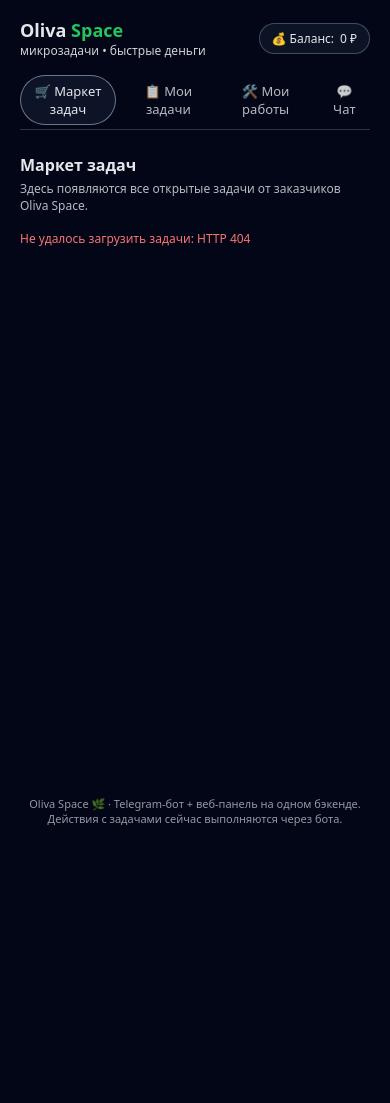
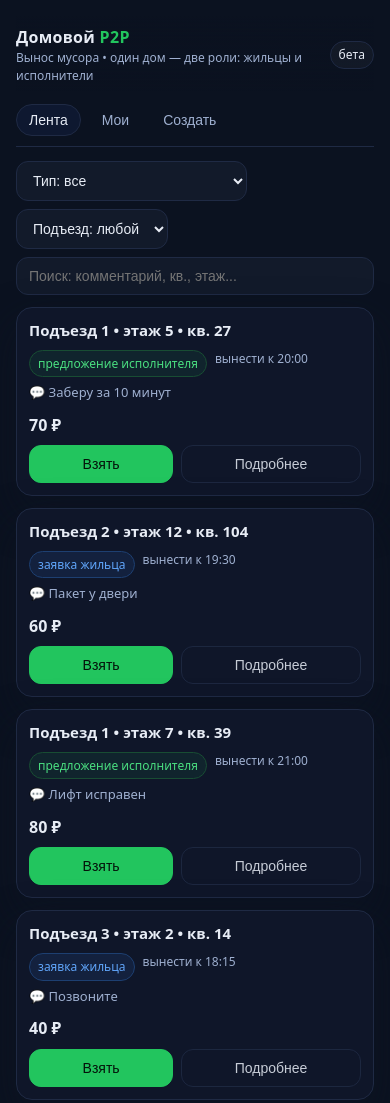
Before and after one commit to ryazanovegor/oliva-space, a website: page public/index.html in a window 390 px wide. Shown: the top 1103 px of the page. Before the commit the page ends 844 px from the top, so only its background shows below. Drawn offline with Linux system fonts and the light colour scheme; no server answers.

Commit message:
Домовой P2P: новый интерфейс (лента/мои/создать)

```diff
--- a/public/index.html
+++ b/public/index.html
@@ -2,425 +2,366 @@
 <html lang="ru">
 <head>
   <meta charset="UTF-8" />
-  <title>Oliva Space 🌿 — биржа микрозадач</title>
+  <title>Домовой P2P • Вынос мусора</title>
   <meta name="viewport" content="width=device-width, initial-scale=1" />
 
-  <!-- Telegram WebApp JS -->
+  <!-- Telegram WebApp (совместимо с твоей кнопкой Open) -->
   <script src="https://telegram.org/js/telegram-web-app.js"></script>
 
   <style>
-    * {
-      box-sizing: border-box;
-      margin: 0;
-      padding: 0;
-      font-family: system-ui, -apple-system, BlinkMacSystemFont, "Segoe UI", sans-serif;
+    :root{
+      --bg:#0b1220;
+      --panel:#121a2a;
+      --border:#1f2a44;
+      --muted:#9fb0d0;
+      --text:#e7ecf5;
+      --accent:#22c55e;
+      --accent-2:#3b82f6;
+      --danger:#ef4444;
+      --warn:#f59e0b;
+      --card:#0f172aee;
+      --shadow:0 18px 40px rgba(13,20,35,.6);
+      --radius:16px;
     }
 
-    body {
-      background: #020617;
-      color: #e5e7eb;
-      min-height: 100vh;
-      display: flex;
-      flex-direction: column;
+    *{box-sizing:border-box}
+    html,body{height:100%}
+    body{
+      margin:0; background:var(--bg); color:var(--text);
+      font:500 16px/1.45 system-ui,-apple-system,BlinkMacSystemFont,"Segoe UI",Roboto,Ubuntu,"Helvetica Neue",Arial;
+      display:flex; flex-direction:column;
     }
 
-    .app {
-      flex: 1;
-      padding: 18px 20px 24px;
-      max-width: 1100px;
-      width: 100%;
-      margin: 0 auto;
-      display: flex;
-      flex-direction: column;
-      gap: 16px;
+    .wrap{width:100%; max-width:980px; margin:0 auto; padding:16px 16px 24px}
+
+    header{
+      display:flex; align-items:center; justify-content:space-between; gap:12px;
+      padding:10px 0 14px; position:sticky; top:0; background:linear-gradient(180deg,var(--bg),transparent 92%);
+      z-index:5;
     }
+    .logo{font-weight:800; letter-spacing:.3px}
+    .logo span{color:var(--accent)}
+    .hint{font-size:12px; color:var(--muted)}
 
-    header {
-      display: flex;
-      justify-content: space-between;
-      align-items: center;
-      gap: 12px;
+    .tabs{
+      display:flex; gap:8px; border-bottom:1px solid var(--border); padding:6px 0 10px; margin-bottom:14px;
     }
+    .tab{
+      padding:7px 12px; font-size:14px; border-radius:999px;
+      border:1px solid transparent; color:var(--muted); cursor:pointer; transition:.15s;
+      background:transparent;
+    }
+    .tab.active{border-color:var(--border); color:var(--text); background:#0e1830}
 
-    .logo {
-      font-weight: 700;
-      font-size: 18px;
+    .toolbar{
+      display:flex; gap:8px; flex-wrap:wrap; margin-bottom:12px
     }
+    .select, .input{
+      background:var(--panel); border:1px solid var(--border); color:var(--text);
+      border-radius:12px; padding:10px 12px; font-size:14px;
+    }
+    .input{flex:1 1 180px}
 
-    .logo span {
-      color: #22c55e;
+    .section{display:none}
+    .section.active{display:block}
+
+    .list{
+      display:flex; flex-direction:column; gap:12px; min-height:120px;
     }
+    .card{
+      background:var(--card); border:1px solid var(--border); border-radius:var(--radius);
+      box-shadow:var(--shadow); padding:12px 12px;
+    }
+    .row{display:flex; justify-content:space-between; gap:12px; align-items:flex-start}
+    .title{font-size:15px; font-weight:700}
+    .price{font-weight:800}
+    .muted{color:var(--muted); font-size:13px}
+    .pill{
+      font-size:12px; padding:4px 8px; border-radius:999px;
+      border:1px solid var(--border); background:rgba(255,255,255,.03)
+    }
+    .pill.exec{color:#4ade80; border-color:#184d33; background:rgba(34,197,94,.08)}
+    .pill.cust{color:#60a5fa; border-color:#1d3f71; background:rgba(59,130,246,.10)}
 
-    .tagline {
-      font-size: 12px;
-      opacity: 0.9;
+    .meta{display:flex; gap:8px; flex-wrap:wrap; margin:8px 0 6px}
+    .meta .k{color:var(--muted); font-size:12px}
+
+    .actions{display:flex; gap:8px; margin-top:8px}
+    .btn{
+      flex:0 0 auto; padding:10px 12px; font-size:14px; border-radius:12px;
+      border:1px solid var(--border); background:transparent; color:var(--text); cursor:pointer
     }
+    .btn:active{transform:translateY(1px)}
+    .btn-primary{background:var(--accent); border-color:var(--accent); color:#04120a}
+    .btn-ghost{opacity:.85}
+    .btn-danger{background:var(--danger); border-color:var(--danger); color:#fff}
+    .btn-block{width:100%}
 
-    .balance-pill {
-      padding: 6px 12px;
-      border-radius: 999px;
-      background: rgba(15, 23, 42, 0.8);
-      border: 1px solid rgba(148, 163, 184, 0.4);
-      font-size: 12px;
-      display: inline-flex;
-      align-items: center;
-      gap: 6px;
+    /* форма */
+    .form{
+      display:grid; gap:10px; grid-template-columns:1fr 1fr; background:var(--card);
+      padding:14px; border:1px solid var(--border); border-radius:var(--radius)
     }
+    .form h3{grid-column:1/-1; margin:4px 0 10px}
+    .field{display:flex; flex-direction:column; gap:6px}
+    .label{font-size:13px; color:var(--muted)}
+    .form .input, .form .select{width:100%}
+    .radio-line{grid-column:1/-1; display:flex; gap:8px}
+    .radio{display:flex; gap:8px; align-items:center; background:var(--panel); border:1px solid var(--border); padding:8px 10px; border-radius:12px}
+    .form .btn-primary{grid-column:1/-1; margin-top:6px}
+    .form small{color:var(--muted); grid-column:1/-1}
 
-    .balance-pill button {
-      border: none;
-      background: #22c55e;
-      color: #020617;
-      border-radius: 999px;
-      padding: 4px 10px;
-      font-size: 11px;
-      cursor: pointer;
-    }
+    .empty{padding:14px; border:1px dashed var(--border); border-radius:12px; color:var(--muted); text-align:center}
 
-    .tabs {
-      display: flex;
-      gap: 8px;
-      margin-bottom: 8px;
-      border-bottom: 1px solid rgba(51, 65, 85, 0.8);
-      padding-bottom: 4px;
-    }
-
-    .tab {
-      font-size: 13px;
-      padding: 6px 10px;
-      border-radius: 999px;
-      cursor: pointer;
-      border: 1px solid transparent;
-      display: inline-flex;
-      align-items: center;
-      gap: 4px;
-      opacity: 0.8;
-      background: transparent;
-      color: inherit;
-    }
-
-    .tab.active {
-      background: rgba(15, 23, 42, 0.9);
-      border-color: rgba(148, 163, 184, 0.7);
-      opacity: 1;
-    }
-
-    main {
-      flex: 1;
-      display: flex;
-      flex-direction: column;
-      gap: 16px;
-    }
-
-    .panel {
-      display: none;
-    }
-
-    .panel.active {
-      display: block;
-    }
-
-    .panel-header {
-      margin-bottom: 8px;
-    }
-
-    .panel-header h2 {
-      font-size: 16px;
-      margin-bottom: 4px;
-    }
-
-    .panel-subtitle {
-      font-size: 12px;
-      opacity: 0.8;
-    }
-
-    .task-list {
-      margin-top: 4px;
-      display: flex;
-      flex-direction: column;
-      gap: 8px;
-      max-height: 420px;
-      overflow-y: auto;
-      padding-right: 4px;
-    }
-
-    .task {
-      background: rgba(15, 23, 42, 0.9);
-      border-radius: 14px;
-      padding: 8px 10px;
-      border: 1px solid rgba(51, 65, 85, 0.9);
-      display: grid;
-      grid-template-columns: 1fr auto;
-      gap: 4px 10px;
-      align-items: center;
-    }
-
-    .task-title {
-      font-size: 13px;
-      font-weight: 500;
-    }
-
-    .task-meta {
-      font-size: 11px;
-      opacity: 0.75;
-    }
-
-    .task-status {
-      font-size: 11px;
-      padding: 3px 8px;
-      border-radius: 999px;
-      justify-self: flex-end;
-      text-transform: lowercase;
-    }
-
-    .status-open {
-      background: rgba(34, 197, 94, 0.16);
-      color: #4ade80;
-    }
-
-    .task-actions {
-      grid-column: 1 / -1;
-      display: flex;
-      gap: 6px;
-      margin-top: 4px;
-    }
-
-    .btn {
-      border-radius: 999px;
-      border: 1px solid rgba(148, 163, 184, 0.6);
-      background: transparent;
-      color: #e5e7eb;
-      font-size: 11px;
-      padding: 4px 10px;
-      cursor: pointer;
-    }
-
-    .btn-primary {
-      background: #22c55e;
-      color: #020617;
-      border-color: #22c55e;
-    }
-
-    .btn-ghost {
-      background: transparent;
-    }
-
-    .btn[disabled] {
-      opacity: 0.4;
-      cursor: default;
-    }
-
-    .empty-state,
-    .error-state {
-      margin-top: 8px;
-      font-size: 12px;
-      opacity: 0.7;
-    }
-
-    .error-state {
-      color: #f97373;
-      opacity: 1;
-    }
-
-    footer {
-      padding: 10px 20px 18px;
-      font-size: 11px;
-      opacity: 0.65;
-      text-align: center;
+    footer{margin-top:18px; color:var(--muted); font-size:12px; text-align:center}
+    @media (max-width:640px){
+      .form{grid-template-columns:1fr}
+      .row{flex-direction:column; align-items:flex-start}
+      .actions{width:100%}.actions .btn{flex:1 1 auto}
     }
   </style>
 </head>
 <body>
-  <div class="app">
-    <!-- ====== ШАПКА ====== -->
+  <div class="wrap">
     <header>
       <div>
-        <div class="logo">
-          Oliva <span>Space</span>
-        </div>
-        <div class="tagline">микрозадачи • быстрые деньги</div>
+        <div class="logo">Домовой <span>P2P</span></div>
+        <div class="hint">Вынос мусора • один дом — две роли: жильцы и исполнители</div>
+      </div>
+      <div class="pill">бета</div>
+    </header>
+
+    <nav class="tabs">
+      <button class="tab active" data-tab="feed">Лента</button>
+      <button class="tab" data-tab="mine">Мои</button>
+      <button class="tab" data-tab="create">Создать</button>
+    </nav>
+
+    <!-- FEED -->
+    <section id="feed" class="section active">
+      <div class="toolbar">
+        <select id="filterType" class="select">
+          <option value="all">Тип: все</option>
+          <option value="offer">Предложения исполнителей</option>
+          <option value="request">Заявки жильцов</option>
+        </select>
+        <select id="filterEntrance" class="select">
+          <option value="all">Подъезд: любой</option>
+          <option value="1">1 подъезд</option>
+          <option value="2">2 подъезд</option>
+          <option value="3">3 подъезд</option>
+          <option value="4">4 подъезд</option>
+        </select>
+        <input id="search" class="input" placeholder="Поиск: комментарий, кв., этаж..." />
       </div>
 
-      <div class="balance-pill" id="balance-label">
-        💰 Баланс: <span id="balance-value">0 ₽</span>
-      </div>
-    </header>
+      <div id="feedList" class="list"></div>
+      <div id="feedEmpty" class="empty" style="display:none">Пока пусто. Создайте объявление на вкладке «Создать»</div>
+    </section>
 
-    <!-- ====== ВКЛАДКИ ====== -->
-    <nav class="tabs">
-      <button class="tab active" data-tab="market">🛒 Маркет задач</button>
-      <button class="tab" data-tab="my-tasks">📋 Мои задачи</button>
-      <button class="tab" data-tab="my-works">🛠️ Мои работы</button>
-      <button class="tab" data-tab="chat">💬 Чат</button>
-    </nav>
+    <!-- MY -->
+    <section id="mine" class="section">
+      <div class="list" id="myList"></div>
+      <div class="empty" id="myEmpty" style="display:none">У вас ещё нет объявлений.</div>
+    </section>
 
-    <!-- ====== СОДЕРЖИМОЕ ВКЛАДОК ====== -->
-    <main>
-      <!-- МАРКЕТ ЗАДАЧ -->
-      <section class="panel active" data-panel="market">
-        <div class="panel-header">
-          <h2>Маркет задач</h2>
-          <p class="panel-subtitle">
-            Здесь появляются все открытые задачи от заказчиков Oliva Space.
-          </p>
+    <!-- CREATE -->
+    <section id="create" class="section">
+      <form id="createForm" class="form">
+        <h3>Создать объявление</h3>
+
+        <div class="radio-line">
+          <label class="radio">
+            <input type="radio" name="kind" value="offer" checked />
+            Я исполнитель — <b>предложение</b> (я вынесу, назначаю цену)
+          </label>
+          <label class="radio">
+            <input type="radio" name="kind" value="request" />
+            Я жилец — <b>заявка</b> (мне вынести, предлагаю цену)
+          </label>
         </div>
 
-        <div id="market-tasks" class="task-list">
-          <!-- Задачи подгружаются из /api/tasks -->
+        <div class="field">
+          <span class="label">Подъезд</span>
+          <select name="entrance" class="select" required>
+            <option value="1">1</option><option value="2">2</option>
+            <option value="3">3</option><option value="4">4</option>
+          </select>
         </div>
 
-        <div class="empty-state" id="market-empty" style="display:none;">
-          Пока нет открытых задач. Добавь задачу через бота командой <b>/newtask</b>.
+        <div class="field">
+          <span class="label">Этаж</span>
+          <input name="floor" class="input" type="number" min="1" max="30" placeholder="Напр. 7" required/>
         </div>
 
-        <div class="error-state" id="market-error" style="display:none;">
-          Не удалось загрузить задачи. Попробуй обновить страницу.
-        </div>
-      </section>
-
-      <!-- МОИ ЗАДАЧИ КАК ЗАКАЗЧИКА -->
-      <section class="panel" data-panel="my-tasks">
-        <div class="panel-header">
-          <h2>Мои задачи</h2>
-          <p class="panel-subtitle">
-            Задачи, которые ты создал как заказчик.
-          </p>
+        <div class="field">
+          <span class="label">Квартира</span>
+          <input name="flat" class="input" type="number" min="1" max="999" placeholder="Напр. 64" required/>
         </div>
 
-        <div class="empty-state">
-          Скоро здесь появится список твоих задач из бота (команды <b>/newtask</b>, <b>/tasks</b>).
-        </div>
-      </section>
-
-      <!-- МОИ РАБОТЫ КАК ИСПОЛНИТЕЛЯ -->
-      <section class="panel" data-panel="my-works">
-        <div class="panel-header">
-          <h2>Мои работы</h2>
-          <p class="panel-subtitle">
-            Задачи, которые ты взял в работу как исполнитель.
-          </p>
+        <div class="field">
+          <span class="label">Цена (₽)</span>
+          <input name="price" class="input" type="number" min="20" step="1" placeholder="Напр. 70" required/>
         </div>
 
-        <div class="empty-state">
-          В будущем здесь будут задачки, которые ты взял через бота командой <b>/take</b>.
-        </div>
-      </section>
-
-      <!-- ЧАТ ИСПОЛНИТЕЛЯ С ЗАКАЗЧИКОМ -->
-      <section class="panel" data-panel="chat">
-        <div class="panel-header">
-          <h2>Чат</h2>
-          <p class="panel-subtitle">
-            Мини-чат между исполнителем и заказчиком по конкретной задаче.
-          </p>
+        <div class="field">
+          <span class="label">Когда вынести</span>
+          <input name="when" class="input" type="time" required/>
         </div>
 
-        <div class="empty-state">
-          Чат мы подключим позже. Пока общение идёт через Telegram-бота.
+        <div class="field">
+          <span class="label">Комментарий (опционально)</span>
+          <input name="comment" class="input" placeholder="Пакет у двери / позвонить в домофон..." />
         </div>
-      </section>
-    </main>
+
+        <button class="btn btn-primary" type="submit">Опубликовать</button>
+        <small>Подтверждение и оплата пока через чат с ботом. Веб-экшены подключим позже.</small>
+      </form>
+    </section>
+
+    <footer>Домовой P2P · прототип. Всё локально, без реальной оплаты.</footer>
   </div>
 
-  <footer>
-    Oliva Space 🌿 · Telegram-бот + веб-панель на одном бэкенде. Действия с задачами сейчас выполняются через бота.
-  </footer>
+  <script>
+    // ===== Telegram WebApp (необязательно, но пусть будет красиво)
+    try { window.Telegram?.WebApp?.expand?.(); } catch(e){}
 
-  <script>
-    // ===== Переключение вкладок =====
-    const tabButtons = document.querySelectorAll('.tab');
-    const panels = document.querySelectorAll('.panel');
+    // ===== ДАННЫЕ (в реале ты подставишь свои /api)
+    const me = { id: Math.floor(Math.random()*1e9) }; // псевдо-юзер для "Мои"
+    const items = [
+      // type: 'offer' (исполнитель), 'request' (жилец)
+      { id:1, type:'offer',  entrance:'1', floor:5, flat:27, price:70,  when:'20:00', comment:'Заберу за 10 минут', author:111 },
+      { id:2, type:'request',entrance:'2', floor:12,flat:104,price:60,  when:'19:30', comment:'Пакет у двери',     author:222 },
+      { id:3, type:'offer',  entrance:'1', floor:7, flat:39, price:80,  when:'21:00', comment:'Лифт исправен',     author:333 },
+      { id:4, type:'request',entrance:'3', floor:2, flat:14, price:40,  when:'18:15', comment:'Позвоните',         author:444 },
+    ];
+    let nextId = 5;
 
-    tabButtons.forEach(btn => {
-      btn.addEventListener('click', () => {
-        const tab = btn.dataset.tab;
-
-        tabButtons.forEach(b => b.classList.toggle('active', b === btn));
-        panels.forEach(p => p.classList.toggle('active', p.dataset.panel === tab));
+    // ===== ВКЛАДКИ
+    const tabs = document.querySelectorAll('.tab');
+    const sections = document.querySelectorAll('.section');
+    tabs.forEach(t=>{
+      t.addEventListener('click', ()=>{
+        tabs.forEach(x=>x.classList.remove('active'));
+        sections.forEach(s=>s.classList.remove('active'));
+        t.classList.add('active');
+        document.getElementById(t.dataset.tab).classList.add('active');
+        if (t.dataset.tab==='mine') renderMy();
+        if (t.dataset.tab==='feed') renderFeed();
       });
     });
 
-    // ===== Маркет задач: загрузка из /api/tasks =====
-    const marketList  = document.getElementById('market-tasks');
-    const marketEmpty = document.getElementById('market-empty');
-    const marketError = document.getElementById('market-error');
+    // ===== РЕНДЕР КАРТОЧКИ
+    function renderCard(it){
+      const el = document.createElement('div');
+      el.className = 'card';
 
-    async function loadMarket() {
-      if (!marketList) return;
+      const typePill = it.type==='offer' ? '<span class="pill exec">предложение исполнителя</span>'
+                                         : '<span class="pill cust">заявка жильца</span>';
 
-      marketList.innerHTML = '';
-      marketEmpty.style.display = 'none';
-      marketError.style.display = 'none';
+      el.innerHTML = `
+        <div class="row">
+          <div>
+            <div class="title">Подъезд ${it.entrance} • этаж ${it.floor} • кв. ${it.flat}</div>
+            <div class="meta">
+              ${typePill}
+              <span class="k">вынести к&nbsp;${it.when}</span>
+            </div>
+            ${it.comment ? `<div class="muted">💬 ${escapeHtml(it.comment)}</div>` : ``}
+          </div>
+          <div class="price">${Number(it.price).toFixed(0)} ₽</div>
+        </div>
+        <div class="actions">
+          ${
+            it.author===me.id
+              ? `<button class="btn btn-danger" data-act="del">Удалить</button>`
+              : `<button class="btn btn-primary" data-act="take">Взять</button>
+                 <button class="btn btn-ghost" data-act="more">Подробнее</button>`
+          }
+        </div>
+      `;
 
-      try {
-        const res = await fetch('/api/tasks');
-        if (!res.ok) throw new Error('HTTP ' + res.status);
-
-        const tasks = await res.json();
-
-        if (!Array.isArray(tasks) || tasks.length === 0) {
-          marketEmpty.style.display = 'block';
-          return;
-        }
-
-        // Берём только задачи в статусе "open"
-        const openTasks = tasks.filter(t => t.status === 'open');
-
-        if (openTasks.length === 0) {
-          marketEmpty.innerHTML =
-            'Сейчас нет задач в статусе <b>open</b>.<br/>Добавь новую через бота командой <b>/newtask</b>.';
-          marketEmpty.style.display = 'block';
-          return;
-        }
-
-        openTasks.forEach(task => {
-          const item = document.createElement('div');
-          item.className = 'task';
-
-          const title = document.createElement('div');
-          title.className = 'task-title';
-          title.textContent = (task.text || 'Без названия задачи').trim();
-
-          const meta = document.createElement('div');
-          meta.className = 'task-meta';
-          const price = task.price != null ? task.price + ' ₽' : 'без цены';
-          meta.textContent = `#${task.id} • ${price}`;
-
-          const status = document.createElement('div');
-          status.className = 'task-status status-open';
-          status.textContent = 'open';
-
-          const actions = document.createElement('div');
-          actions.className = 'task-actions';
-
-          const btnTake = document.createElement('button');
-          btnTake.className = 'btn btn-primary';
-          btnTake.textContent = 'Взять в работу (через бота)';
-          btnTake.disabled = true; // включим позже, когда добавим API для взятия задачи
-
-          const btnMore = document.createElement('button');
-          btnMore.className = 'btn btn-ghost';
-          btnMore.textContent = 'Подробнее';
-          btnMore.disabled = true;
-
-          actions.appendChild(btnTake);
-          actions.appendChild(btnMore);
-
-          item.appendChild(title);
-          item.appendChild(status);
-          item.appendChild(meta);
-          item.appendChild(actions);
-
-          marketList.appendChild(item);
+      el.querySelectorAll('button').forEach(btn=>{
+        btn.addEventListener('click', ()=>{
+          const act = btn.dataset.act;
+          if (act==='take') {
+            alert('✅ Заявка/предложение помечено как принято.\n(Дальше — чат с ботом и подтверждение.)');
+          } else if (act==='more') {
+            alert('ℹ️ В продакшене — экран с деталями и гео/чатом.');
+          } else if (act==='del') {
+            const idx = items.findIndex(x=>x.id===it.id);
+            if (idx>-1) { items.splice(idx,1); renderFeed(); renderMy(); }
+          }
         });
-      } catch (err) {
-        console.error(err);
-        marketError.textContent = 'Не удалось загрузить задачи: ' + err.message;
-        marketError.style.display = 'block';
-      }
+      });
+      return el;
     }
 
-    loadMarket();
+    // ===== ЛЕНТА
+    const feedList = document.getElementById('feedList');
+    const feedEmpty = document.getElementById('feedEmpty');
+    const filterType = document.getElementById('filterType');
+    const filterEntrance = document.getElementById('filterEntrance');
+    const search = document.getElementById('search');
+
+    [filterType, filterEntrance, search].forEach(el=>el.addEventListener('input', renderFeed));
+
+    function renderFeed(){
+      const t = filterType.value;          // all/offer/request
+      const e = filterEntrance.value;      // all/1/2/3/4
+      const q = search.value.toLowerCase();
+
+      const arr = items.filter(it=>{
+        if (t!=='all' && it.type!==t) return false;
+        if (e!=='all' && it.entrance!==e) return false;
+        const hay = `${it.comment||''} ${it.flat} ${it.floor}`.toLowerCase();
+        if (q && !hay.includes(q)) return false;
+        return true;
+      });
+
+      feedList.innerHTML = '';
+      arr.forEach(it=>feedList.appendChild(renderCard(it)));
+      feedEmpty.style.display = arr.length? 'none':'block';
+    }
+
+    // ===== МОИ
+    const myList = document.getElementById('myList');
+    const myEmpty = document.getElementById('myEmpty');
+    function renderMy(){
+      const arr = items.filter(it=>it.author===me.id);
+      myList.innerHTML = '';
+      arr.forEach(it=>myList.appendChild(renderCard(it)));
+      myEmpty.style.display = arr.length? 'none':'block';
+    }
+
+    // ===== СОЗДАНИЕ
+    const form = document.getElementById('createForm');
+    form.addEventListener('submit', e=>{
+      e.preventDefault();
+      const fd = new FormData(form);
+      const it = {
+        id: nextId++,
+        type: fd.get('kind'),                // offer | request
+        entrance: fd.get('entrance'),
+        floor: Number(fd.get('floor')),
+        flat: Number(fd.get('flat')),
+        price: Number(fd.get('price')),
+        when: fd.get('when'),
+        comment: fd.get('comment')?.trim(),
+        author: me.id
+      };
+      items.unshift(it);
+      form.reset();
+      form.querySelector('input[name="kind"][value="offer"]').checked = true;
+      alert('✅ Объявление опубликовано.');
+      // переключимся в "Мои"
+      document.querySelector('.tab[data-tab="mine"]').click();
+    });
+
+    function escapeHtml(s){ return (s||'').replace(/[&<>"']/g, m => ({'&':'&amp;','<':'&lt;','>':'&gt;','"':'&quot;',"'":'&#39;'}[m]))}
+
+    // стартовый рендер
+    renderFeed();
   </script>
 </body>
 </html>
```
